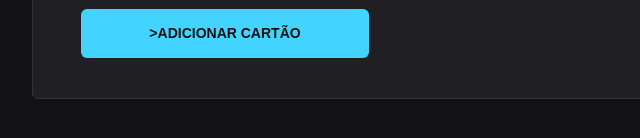
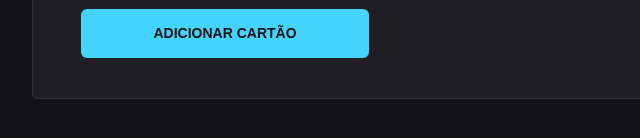
Before and after one commit to andersonfpv/explorer-lab-01, a website built with Vite: page index.html in a window 1280 px wide. Shown: the part 512-650 px from the top of the page, 219-859 px from the left. Built offline with nearby package versions, Linux system fonts and the light colour scheme.

Commit message:
corrigindo texto do botão

```diff
--- a/index.html
+++ b/index.html
@@ -155,7 +155,7 @@
           </div>
         </div>
 
-        <button id="add-card"> >ADICIONAR CARTÃO</button>
+        <button id="add-card">ADICIONAR CARTÃO</button>
       </form>
     </div>
 
```
